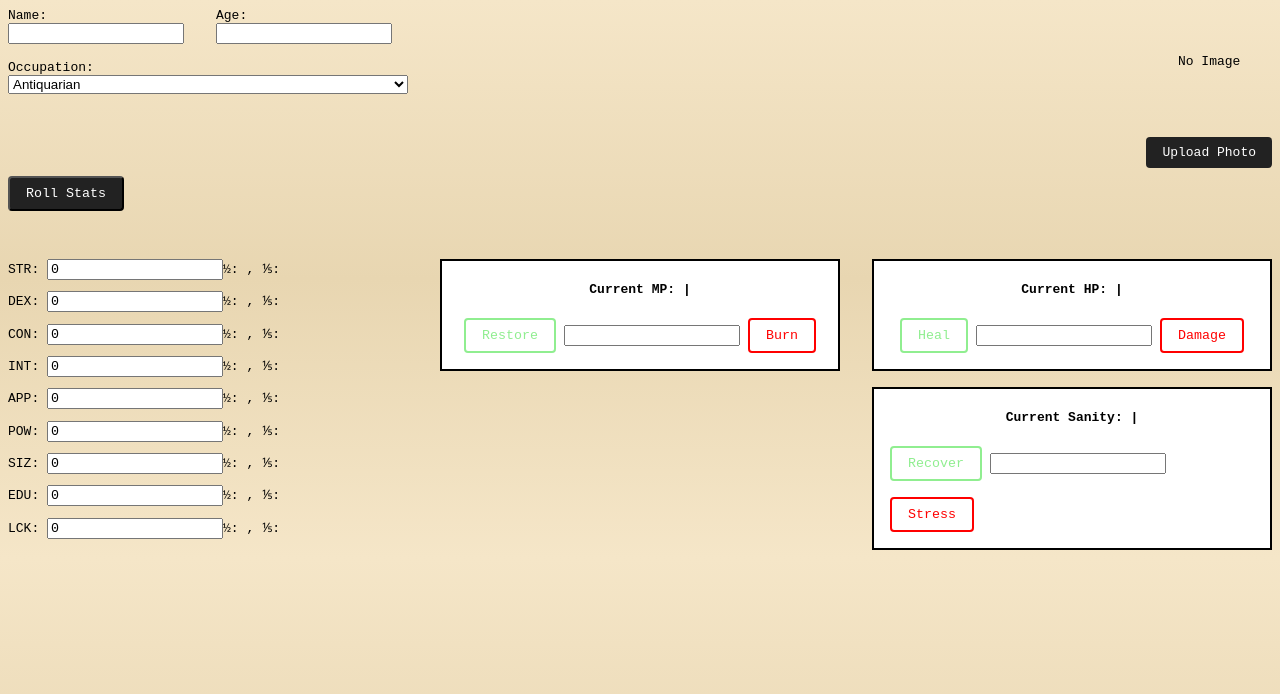
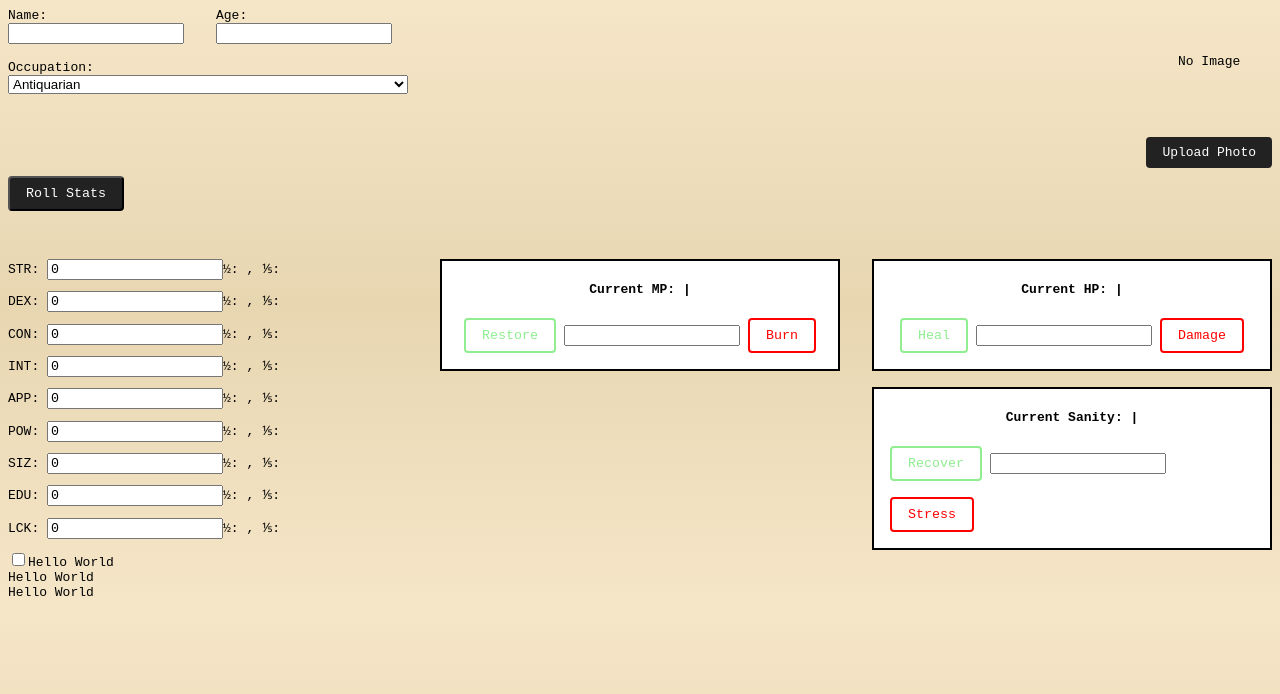
Before and after one commit to JaisungSinghLidder/Call-Of-Cthullu-Character-Sheet-, a React (Vite) app: page / in a window 1280 px wide. Shown: the top 694 px of the page. Built offline with nearby package versions, Linux system fonts and the light colour scheme.

Commit message:
fixed the brace error

```diff
--- a/src/components/Characteristics.jsx
+++ b/src/components/Characteristics.jsx
@@ -1,158 +1,118 @@
-import React, { useContext } from "react";
-import { useState } from "react";
+import React, { useContext, useState } from "react";
 import "./Characteristics.css";
 import { CharacterContext } from "./CharacterContext";
-import occupationData from "./occupations.json"
+import occupationData from "./occupations.json";
 
+function Characteristics() {
+  const { coreStats, setCoreStats, occupation, setOccupation } =
+    useContext(CharacterContext);
 
-function Characteristics()
-{
-
-
-    const { coreStats, setCoreStats, occupation, setOccupation } = useContext(CharacterContext);
-
-
-    //base skill levels
-    //the player can improve this
-    function Skills() {
+  // You don’t need Skills nested inside here unless you *intend*
+  // to render <Skills /> separately
   const [skills, setSkills] = useState({
-            accounting : 5,
-            anthropology : 1,
-            appraise : 5,
-            archaeology : 1,
-            customArt : 5,
-            customOne : 0,
-            charm : 15,
-            climb : 20,
-            creditRating : 0,
-            cthulluMythos : 0,
-            disguise : 5,
-            dodge : 0,
-            driveAuto : 20,
-            elecRepair : 10,
-            fastTalk : 5,
-            fightingBrawl : 25,
-            fightingCustomOne : 0,
-            fightingCustomTwo : 0,
-            firearmsHandgun : 20,
+    accounting: 5,
+    anthropology: 1,
+    appraise: 5,
+    archaeology: 1,
+    customArt: 5,
+    customOne: 0,
+    charm: 15,
+    climb: 20,
+    creditRating: 0,
+    cthulluMythos: 0,
+    disguise: 5,
+    dodge: 0,
+    driveAuto: 20,
+    elecRepair: 10,
+    fastTalk: 5,
+    fightingBrawl: 25,
+    fightingCustomOne: 0,
+    fightingCustomTwo: 0,
+    firearmsHandgun: 20,
     fireArmsRifle: 25,
-            firearmsCustom : 0,
-            firstAid : 30,
-            history : 5,
-            intimidate  : 15,
-            jump : 20,
-            languageOther : 1,
-            customTwo : 0,
-            customThree : 0,
-            languageOwn : 0,
-            law : 5,
-            libraryUse : 20,
-            listen : 20,
+    firearmsCustom: 0,
+    firstAid: 30,
+    history: 5,
+    intimidate: 15,
+    jump: 20,
+    languageOther: 1,
+    customTwo: 0,
+    customThree: 0,
+    languageOwn: 0,
+    law: 5,
+    libraryUse: 20,
+    listen: 20,
     locksmith: 1,
-            mechRepair : 10,
-            medicine : 1,
-            naturalWorld : 10,
-            navigate : 10,
-            occult : 5,
-            persuade : 10,
-            pilotCustom : 1,
+    mechRepair: 10,
+    medicine: 1,
+    naturalWorld: 10,
+    navigate: 10,
+    occult: 5,
+    persuade: 10,
+    pilotCustom: 1,
     psychoanalysis: 1,
-            psychology : 10,
-            ride : 5,
-            scienceCustom : 1,
-            customFour : 0,
-            customFive : 0,
-            sleightOfHand : 10,
-            spotHidden : 25,
-            stealth : 20,
-            survivalCustom : 10,
-            swim : 20,
-            throw : 20,
-            track : 20,
-            customSix : 0,
-            customSeven : 0,
-            customEight : 0,
-            customNine : 0
+    psychology: 10,
+    ride: 5,
+    scienceCustom: 1,
+    customFour: 0,
+    customFive: 0,
+    sleightOfHand: 10,
+    spotHidden: 25,
+    stealth: 20,
+    survivalCustom: 10,
+    swim: 20,
+    throw: 20,
+    track: 20,
+    customSix: 0,
+    customSeven: 0,
+    customEight: 0,
+    customNine: 0,
   });
 
-    function calculateEducationPoints()
-    {
-        //Just error checking in cases where the json file has nothing in it.
-        if(!occupationData)
-        {
+  function calculateEducationPoints() {
+    if (!occupationData) {
       console.log("ERROR! THERE APPEARS TO BE NO INFORMATION ABOUT THE OCCUPATIONS");
     }
 
-
-
-        if (occupation.toLowerCase() in occupationData)
-        {
     const occInfo = occupationData.find(
       (occ) => occ.name.toLowerCase() === occupation.toLowerCase()
     );
 
-            if (occInfo.ocp == "scholarly")
-            {
-                return coreStats.education * 4 ;
+    if (!occInfo) {
+      console.log("Error, occupation not found in the data");
+      return;
     }
-            //this is the case where it is the physical skill point generation
-            else
-            {
+
+    if (occInfo.ocp === "scholarly") {
+      return coreStats.education * 4;
+    } else {
       const values = Object.values(coreStats);
-
       const maxCoreStat = Math.max(...values);
-
-                return (coreStats.education * 2) + (maxCoreStat * 2);
+      return coreStats.education * 2 + maxCoreStat * 2;
     }
   }
-        else
-        {
-            console.log("Error, occuaption not found in the data");
-        }
 
-
-
-
-
-
-
-
-
-    }
-
-    function calculatePersonalPoints()
-    {
+  function calculatePersonalPoints() {
     return coreStats.intelligence * 2;
   }
 
+  return (
+    <>
+      <div className="pointBox"></div>
 
-
-    return(
-        <>
-            <div className = "pointBox">
-
+      <div className="characteristics">
+        <div className="characteristicsColumn">
+          <label>
+            <input type="checkbox" />
+            Hello World
+          </label>
         </div>
 
-
-            <div className="characterisitics">
-                <div className="characteristicsColumn">
-                    Hello World
+        <div className="characteristicsColumn">Hello World</div>
+        <div className="characteristicsColumn">Hello World</div>
       </div>
-                <div className="characteristicsColumn">
-                    Hello World
-                </div>
-                <div className="characteristicsColumn">
-                    Hello World
-                </div>
-            </div>
-
     </>
   );
 }
 
-
-}
-
-
-
 export default Characteristics;
```
Lines whose indentation alone changed are shown as unchanged.
